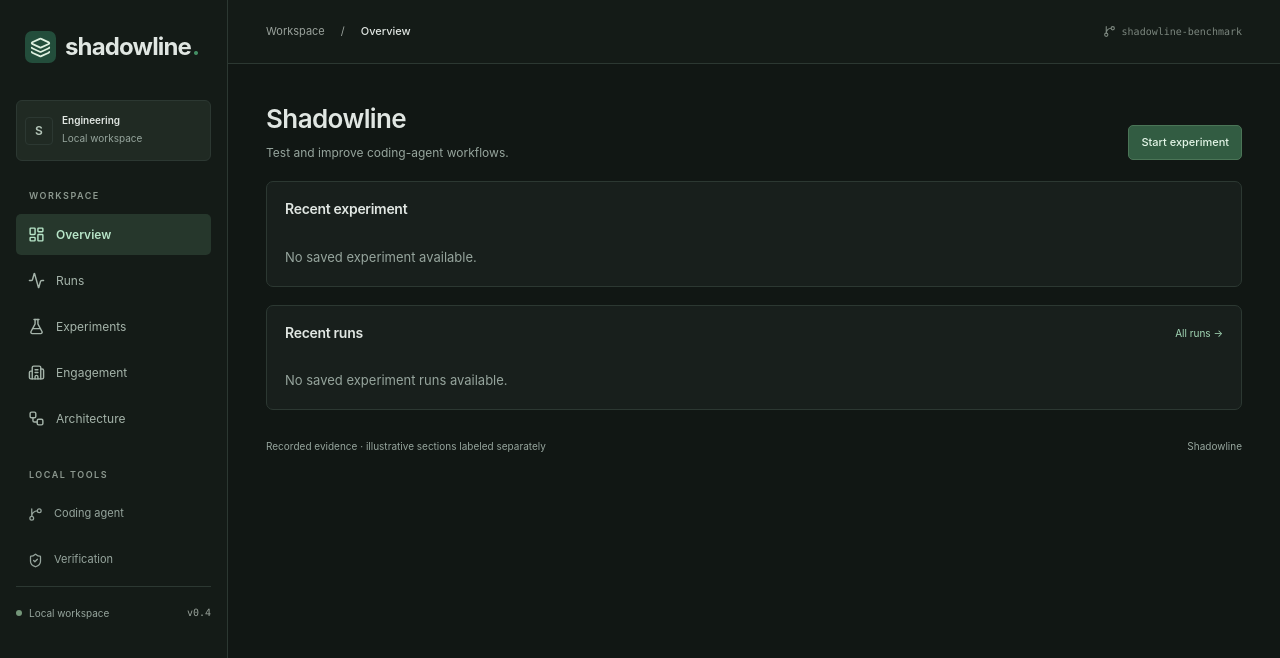
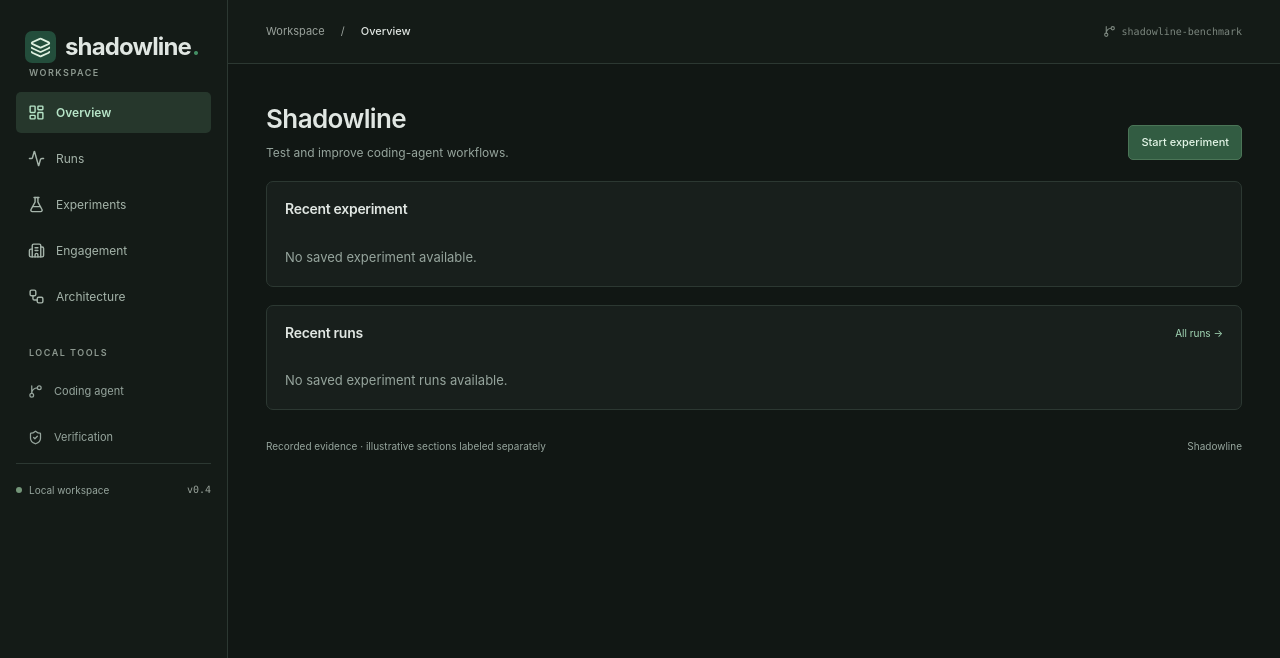
Before and after one commit to rafafaruque/shadowline, a Next.js app: page / in a window 1280 px wide. Shown: the top 658 px of the page. Built offline with nearby package versions, Linux system fonts and the light colour scheme.

Commit message:
remove side button

```diff
--- a/components/app-sidebar.tsx
+++ b/components/app-sidebar.tsx
@@ -29,13 +29,6 @@
         </span>
         shadowline<span className="brand-period">.</span>
       </Link>
-      <div className="workspace">
-        <span className="workspace-avatar">S</span>
-        <div>
-          <strong>Engineering</strong>
-          <span>{demoMode ? "Recorded benchmark" : "Local workspace"}</span>
-        </div>
-      </div>
       <div className="nav-label">WORKSPACE</div>
       <nav aria-label="Main navigation">
         {links.map(({ href, label, icon: Icon }) => (
```
